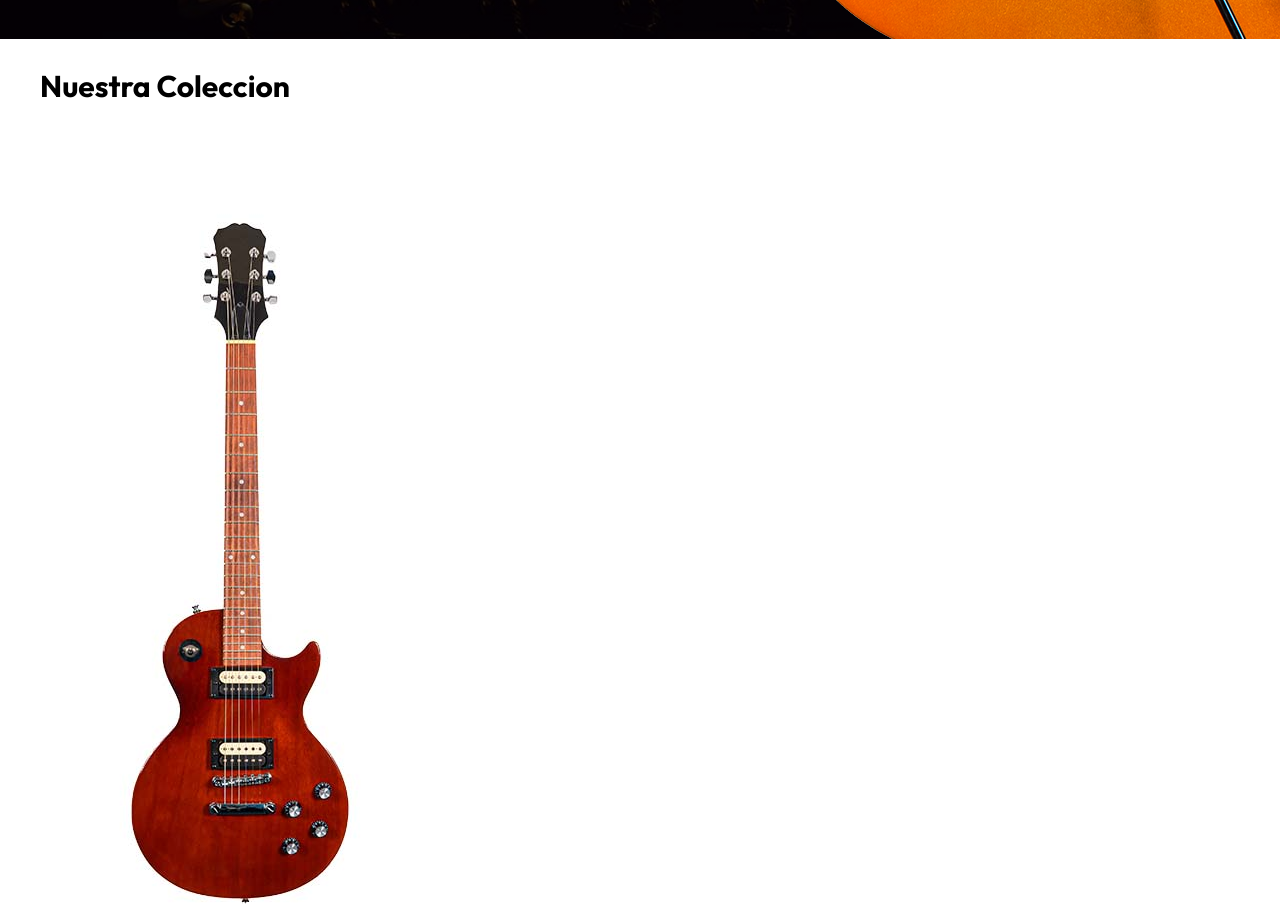
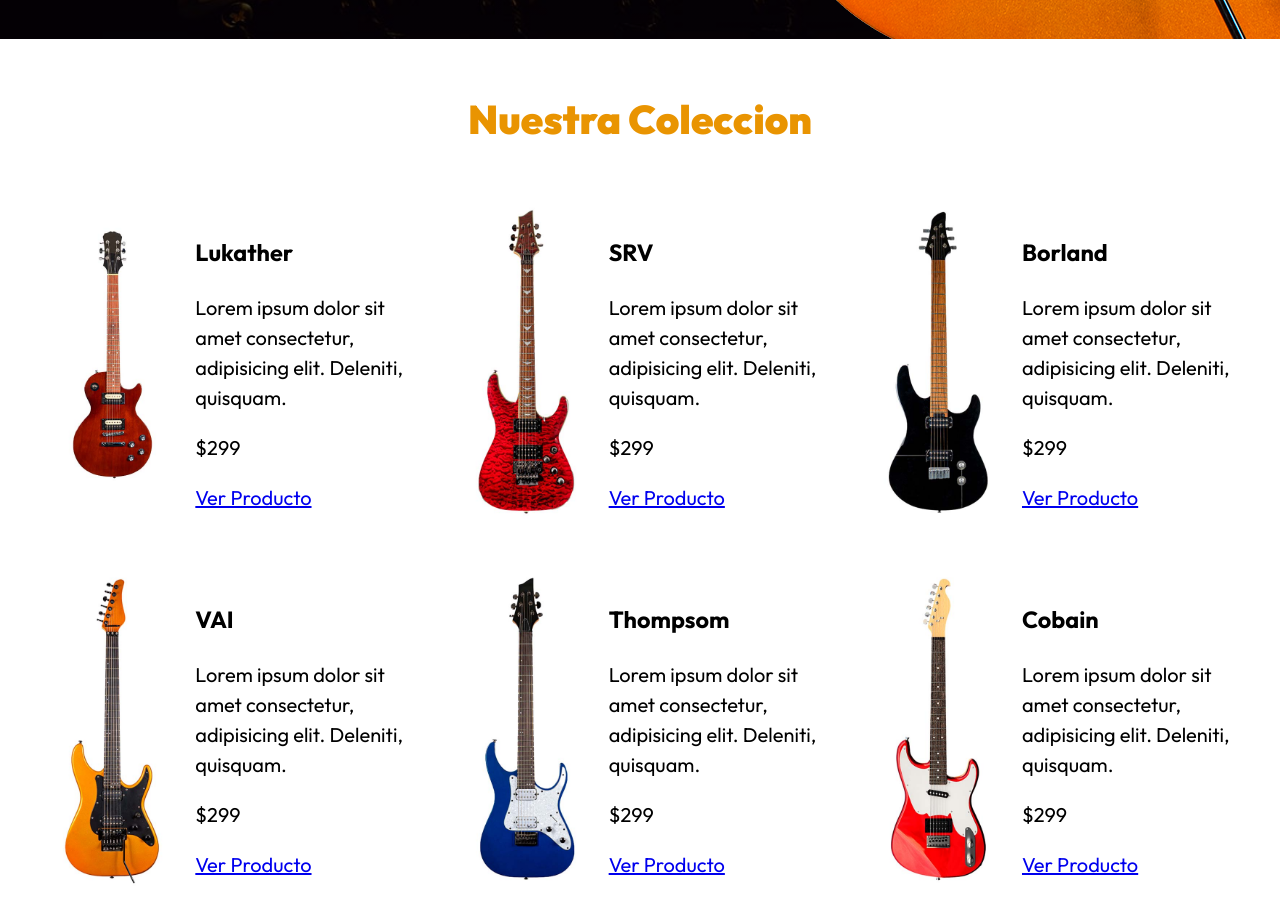
Before and after one commit to carlosignacio-dev/Guitar-LA---Ecommerce, a plain HTML site: page index.html in a window 1280 px wide. Shown: the part 659-1563 px from the top of the page. Drawn offline with Linux system fonts and the light colour scheme.

Commit message:
added productos style

```diff
--- a/css/app.css
+++ b/css/app.css
@@ -23,6 +23,13 @@ img {
     max-width: 120rem;
     margin: 0 auto;
     width: 95%;
+}
+[class*="__heading"] {
+    font-size: 4rem;
+    text-align: center;
+    font-weight: 900;
+    color: var(--primary);
+    margin: 5rem 0;
 }
 
 /* Header  */
@@ -131,3 +138,25 @@ img {
 .modelo__enlace:hover {
     background-color: var(--primary);
 }
+
+/* Productos */
+.productos__grid {
+    display: grid;
+    gap: 4rem;
+}
+@media (min-width: 768px) {
+    .productos__grid {
+        grid-template-columns: repeat(2, 1fr);
+    }
+}
+@media (min-width: 1200px) {
+    .productos__grid {
+        grid-template-columns: repeat(3, 1fr);
+    }
+}
+.producto {
+    display: grid;
+    grid-template-columns: 2fr 3fr;
+    column-gap: 1rem;
+    align-items: center;
+}
```
